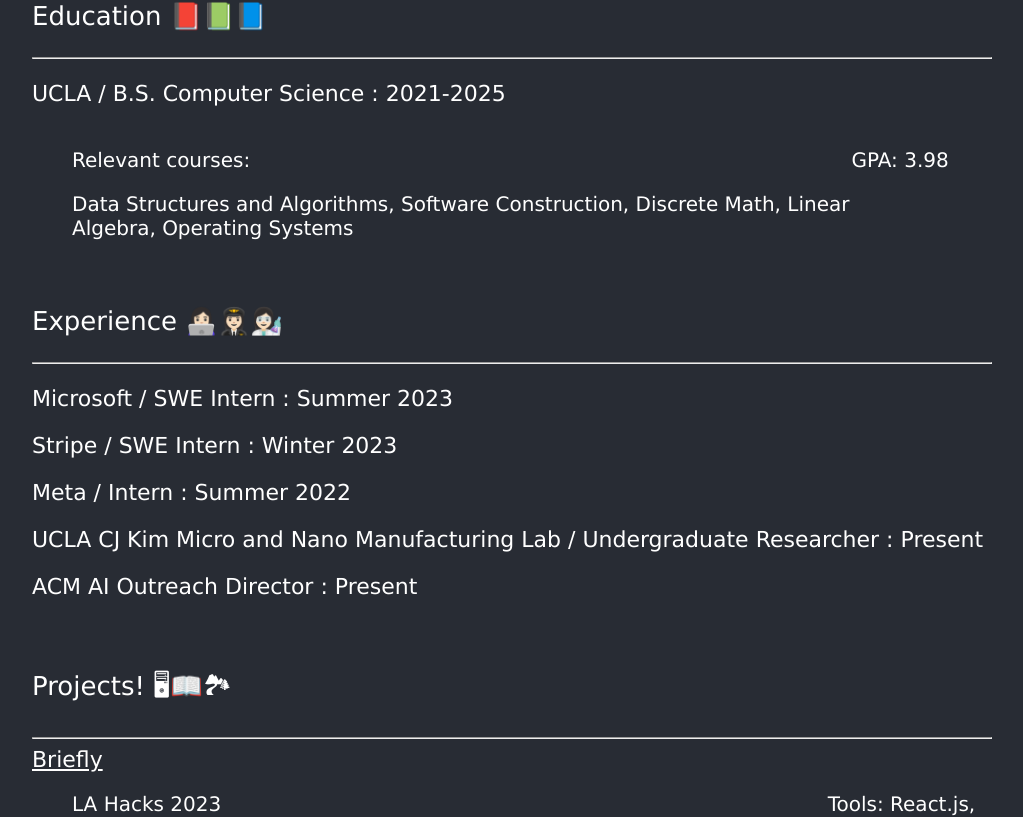
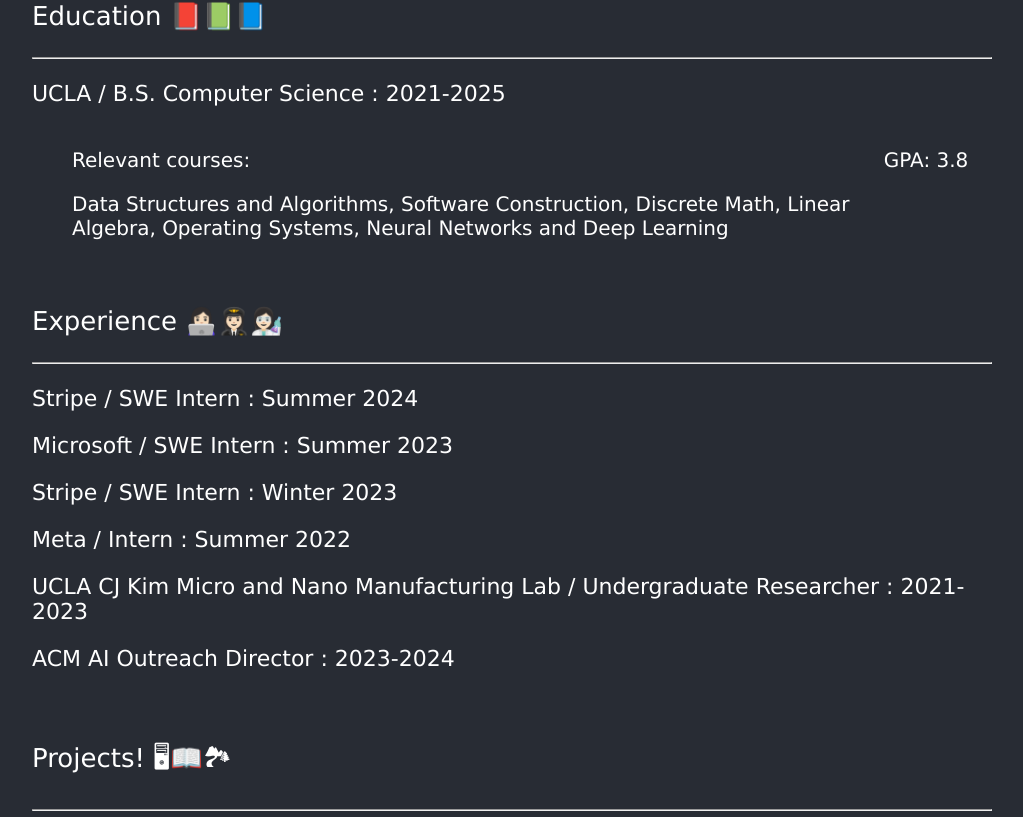
Before and after one commit to theamandawang/theamandawang.github.io, a React (Create React App) app in the folder my-portfolio/: page /#/ in a window 1280 px wide. Shown: the part 745-1562 px from the top of the page, without its empty margins (128-1151 px from the left). Built offline with nearby package versions, Linux system fonts and the light colour scheme.

Commit message:
Update resume

```diff
--- a/my-portfolio/src/src/BucketList/BucketList.js
+++ b/my-portfolio/src/src/BucketList/BucketList.js
@@ -19,9 +19,6 @@
                 <h2> just my bucket list, in no particular order</h2>
                 <ul>
                     skydiving! <b>[done]</b>
-                </ul>
-                <ul>
-                    ride amtrak across US
                 </ul>
                 <ul>
                     hike in the alps
@@ -48,9 +45,6 @@
                     see the glaciers in alaska
                 </ul>
                 <ul>
-                    own not one, not two, but THREE pairs of overalls! (dungarees if you're british)
-                </ul>
-                <ul>
                     drive a punch buggy
                 </ul>
             </div>
--- a/my-portfolio/src/src/Portfolio/EducationData.js
+++ b/my-portfolio/src/src/Portfolio/EducationData.js
@@ -3,8 +3,8 @@
         subtext : 'UCLA / B.S. Computer Science : 2021-2025',
         left : [
             'Relevant courses:',
-            'Data Structures and Algorithms, Software Construction, Discrete Math, Linear Algebra, Operating Systems',
+            'Data Structures and Algorithms, Software Construction, Discrete Math, Linear Algebra, Operating Systems, Neural Networks and Deep Learning',
             ],
-        right : ['GPA: 3.98']
+        right : ['GPA: 3.8']
     },
 ];
--- a/my-portfolio/src/src/Portfolio/Portfolio.js
+++ b/my-portfolio/src/src/Portfolio/Portfolio.js
@@ -81,11 +81,12 @@
               </p>
               <hr className='portfolio-line'/>
               <div>
+                <p className='portfolio-subtext'>Stripe / SWE Intern : Summer 2024</p>
                 <p className='portfolio-subtext'>Microsoft / SWE Intern : Summer 2023</p>
                 <p className='portfolio-subtext'>Stripe / SWE Intern : Winter 2023</p>
                 <p className='portfolio-subtext'>Meta / Intern : Summer 2022</p>
-                <p className='portfolio-subtext'>UCLA CJ Kim Micro and Nano Manufacturing Lab / Undergraduate Researcher : Present</p>
-                <p className='portfolio-subtext'>ACM AI Outreach Director : Present</p>
+                <p className='portfolio-subtext'>UCLA CJ Kim Micro and Nano Manufacturing Lab / Undergraduate Researcher : 2021-2023</p>
+                <p className='portfolio-subtext'>ACM AI Outreach Director : 2023-2024</p>
               </div>
 
             </div>
```
